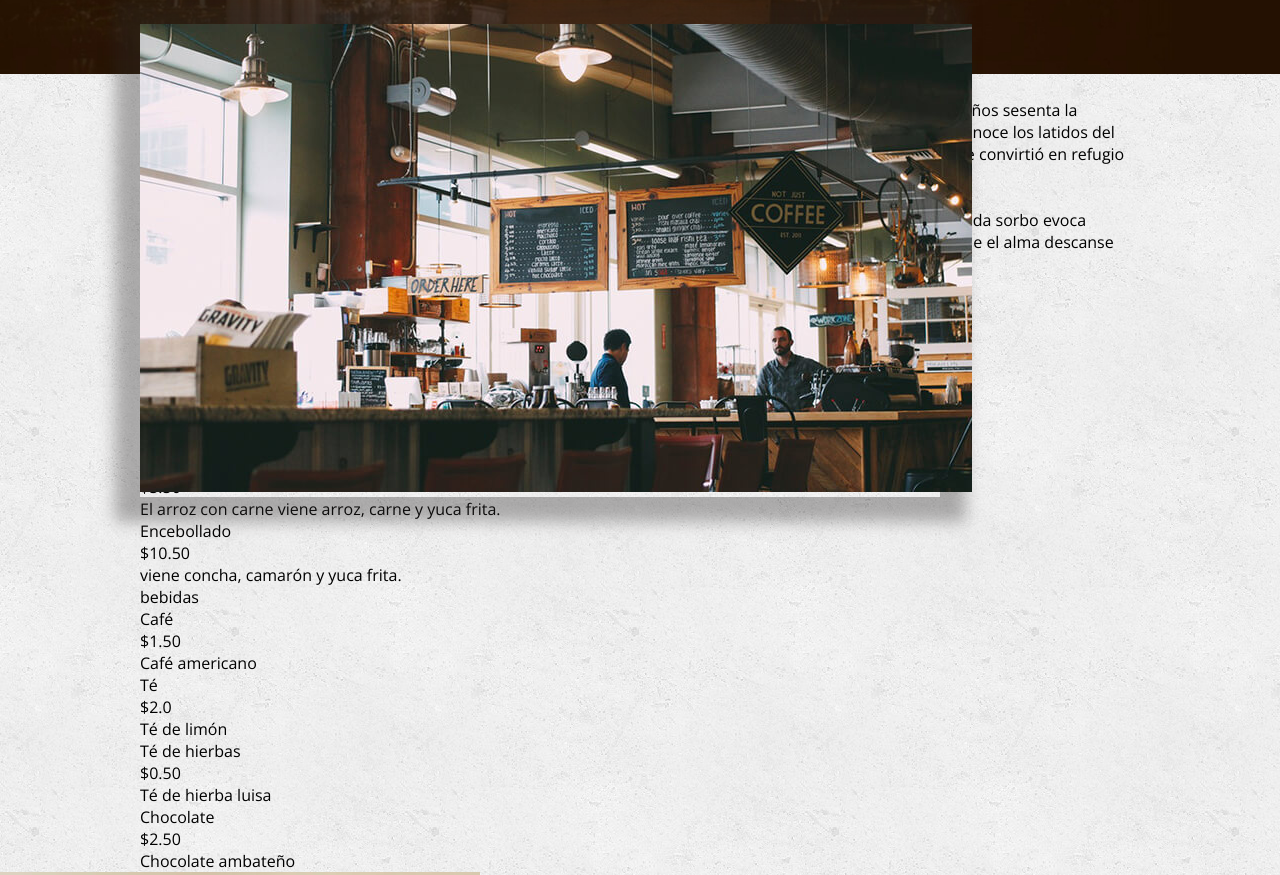
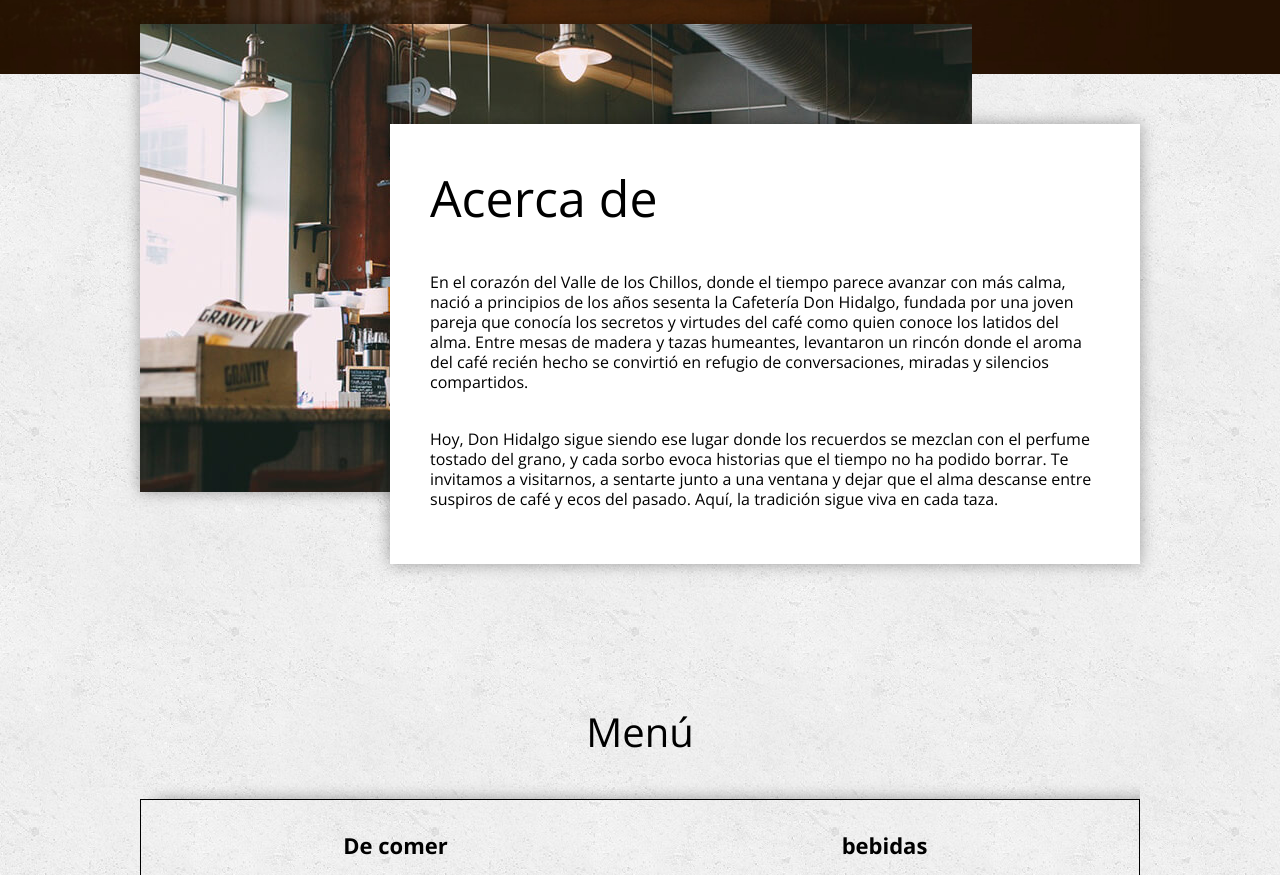
Before and after one commit to Alelop-Itu/Cafeter-a, a plain HTML site: page index.html in a window 1280 px wide. Shown: the part 426-1301 px from the top of the page. Drawn offline with nearby package versions, Linux system fonts and the light colour scheme.

Commit message:
CSS abril 9

```diff
--- a/estilos/estilos.css
+++ b/estilos/estilos.css
@@ -38,7 +38,7 @@ body {
 /*Damos estilo al header*/
 header {
     /*Definimos header a un %100*/
-    width: 100%;
+    width: 100% auto;
     background: url(../img/bg.jpg) #281a0c;
     /*Si no encuentra imagen , usa el color*/
     background-size: cover;
@@ -121,26 +121,113 @@ header .texto h3 {
 }
 
 /*Trabajo en la sección main*/
-.main{
+.main {
     /*Colocamos imagen de fondo*/
-    background-image: url(../img/bg-textura.jpg) ;
+    background-image: url(../img/bg-textura.jpg);
     /*para que la imagen se repita*/
     background-repeat: repeat;
 }
 
 /*sección acerca de*/
-.main .acerca-de .contenedor{
-    overflow:visible;
+.main .acerca-de .contenedor {
+    overflow: visible;
     position: relative;
 }
 
 /*Trabajamos con la imagen de body*/
-.main .acerca-de .foto{
+.main .acerca-de .foto {
     width: 80%;
-    position:absolute;
-    left:0;
+    position: absolute;
+    left: 0;
     top: -50px;
     z-index: 0;
+    box-shadow: 0px 0px 15px rgba(0, 0, 0, 0.35);
     /*marco de sombra*/
-    box-shadow: 0px 0px 15px 25px rgba(43, 41, 41, 0.35);
 }
+
+/*Se da estilo a la imagen lobby*/
+.main .acerca-de .foto img {
+    vertical-align: top;
+    /*Se alinea hacia arriba*/
+}
+
+.main .acerca-de article {
+    background-color: white;
+    padding: 40px;
+    width: 75%;
+    position: relative;
+    top: 50px;
+    z-index: 1;
+    float: right;
+    box-shadow: 0px 0px 15px rgba(0, 0, 0, 0.35);
+}
+
+/*Diseño títul acerca de*/
+.main .acerca-de article h3 {
+    font-size: 50px;
+    /*tamaño de fuente*/
+    font-weight: 300;
+    /*anchura de la letra*/
+    margin-bottom: 40px;
+    /*Espacio entre párrafos*/
+}
+
+.main .acerca-de article p {
+    line-height: 20px;
+    /*Interlineado*/
+    margin-bottom: 15px;
+    /*Espacio entre párrafos*/
+}
+
+/*sección menú*/
+.main .menu {
+    padding-top: 630px;
+    /*Separación desde arriba*/
+    margin-bottom: 50px;
+    /*separación*/
+}
+
+.main .menu .titulo {
+    font-size: 40px;
+    font-weight: 300;
+    text-align: center;
+    margin-bottom: 40px;
+}
+
+/**/
+.main .menu .contenedor-menu,
+.main .menu .contenedor-menu2 {
+    border: 1px solid black;
+    /*borde equivalente a hr*/
+    background: transparent;
+    padding: 10px;
+    overflow: hidden;
+    /*contenido que sobresale se oculta*/
+    box-shadow: 15px 0px 15px 0 rgba(0, 0, 0, 0.35);
+}
+
+.main .menu article {
+    /*divide article en 2*/
+    width: 50%;
+    /*para reconocer divisiones*/
+    /*background-color: blueviolet; */
+    /*eleva el contenedor bebidas junto al contenedor comidas*/
+    float: left;
+    padding: 20px;
+}
+
+/*Estilo titulos menú*/
+.main .menu .categoria {
+    font-size: 22px;
+    /*texto más ancho*/
+    font-weight: 700;
+    margin-bottom: 40px;
+    text-align: center;
+}
+
+.main .menu .platillo{
+    margin-bottom: 30px;
+    padding-bottom: 20px;
+    border-bottom: 4px dotted black;
+    overflow: hidden;
+}
--- a/index.html
+++ b/index.html
@@ -68,7 +68,7 @@
             </section>
         </section> <!-- Fin de acerca de-->
 
-        <section class="" menu> <!--Inicio de la sección menu-->
+        <section class="menu" > <!--Inicio de la sección menu-->
             <div class="contenedor">
                 <h3 class="titulo" id="platillo"> Menú </h3>
                 <div class="contenedor-menu2">
```
